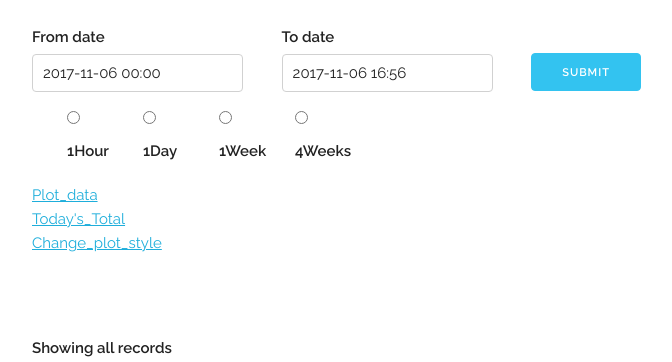
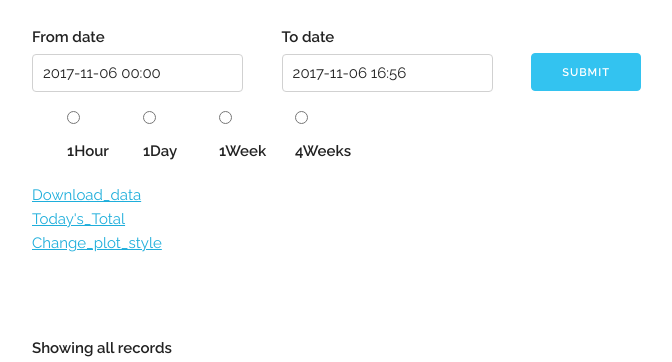
Before and after one commit to cega5137/PeopleTracker-C4C, a Flask app: page /plot_db in a window 1280 px wide. Shown: the top 362 px of the page, without its empty margins (128-800 px from the left). Run offline with Flask 2, Linux system fonts and the light colour scheme; data that the repository does not hold is empty; parts of the project's set-up code (start-up, migrations or seed data) failed here and were passed over; some libraries are stand-ins or nearby versions.

Commit message:
change subtext on plot_db

```diff
--- a/HTML/templates/plot_db.html
+++ b/HTML/templates/plot_db.html
@@ -84,7 +84,7 @@
       <div class="row">
         <div class="row">
 	  <div class="row">
-          <a href="" id="plotly" style="position:relative;top:15px">Plot_data</a>
+          <a href="" id="plotly" style="position:relative;top:15px">Download_data</a>
           </div>
           <a href="/lab_temp" style="position:relative;top:15px">Today's_Total</a>
 	  </div>
```
